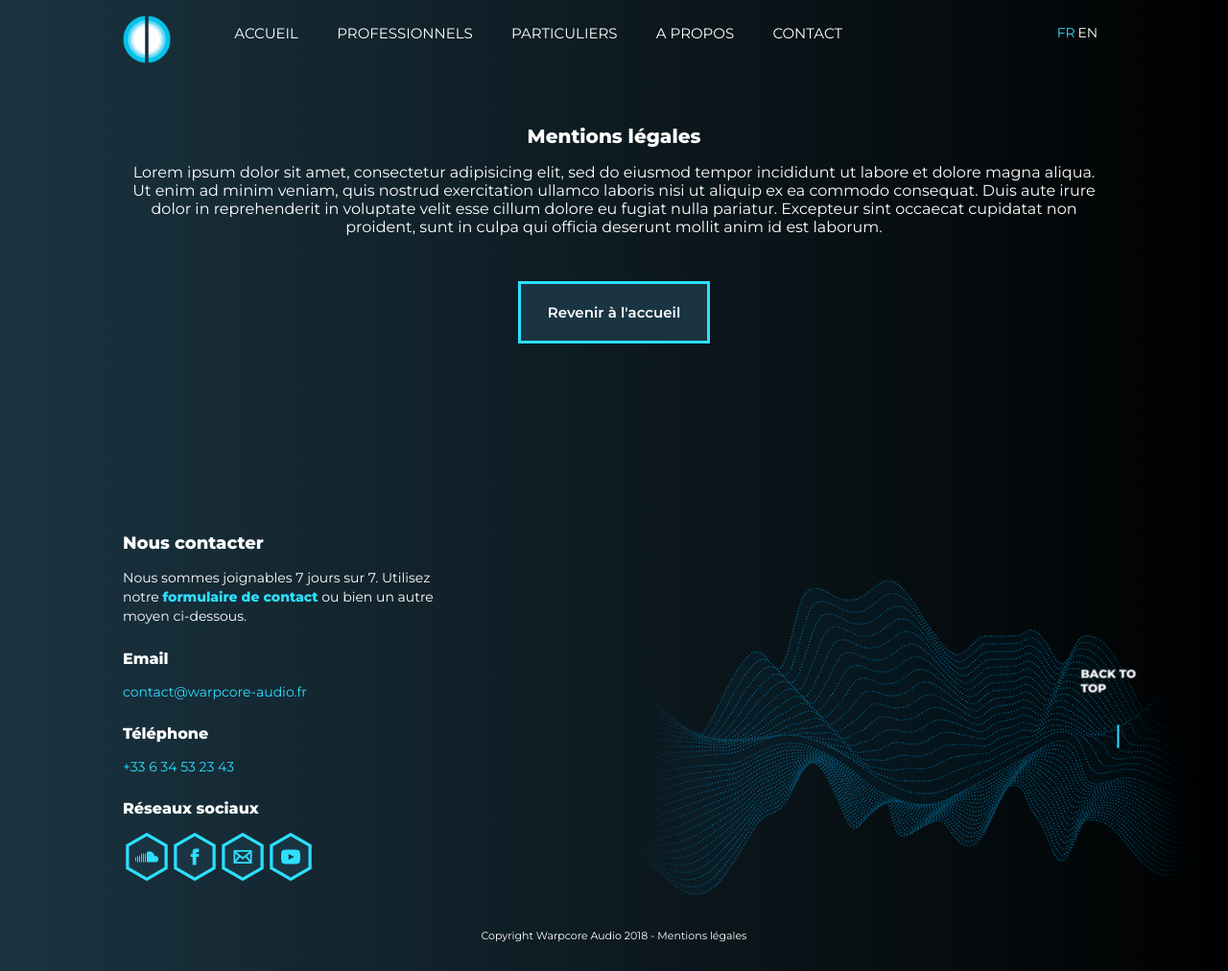
After one commit to alphonseb/warpcore_audio, a PHP site: page /legal.php in a window 1280 px wide. The commit adds this page. Shown: the whole page at 96% size. Run offline with PHP 8.4, Linux system fonts and the light colour scheme.

Commit message:
homepage modif

```diff
--- a/include/footer.php
+++ b/include/footer.php
@@ -21,7 +21,7 @@
             </ul>
           </div>
         </div>
-        <p class="legal">Copyright Warpcore Audio 2018 - <a href="#" title="Mentions légales">Mentions légales</a></p>
+        <p class="legal">Copyright Warpcore Audio 2018 - <a href="legal.php" title="Mentions légales">Mentions légales</a></p>
       </div>
       <div class="scroll">
         <div class="scroll-line">
--- /dev/null
+++ b/legal.php
@@ -0,0 +1,16 @@
+<?php
+$current = 'legal';
+include "include/header.php";
+  ?>
+
+    <main>
+      <div class="legal-container">
+        <h1>Mentions légales</h1>
+        <p>
+          Lorem ipsum dolor sit amet, consectetur adipisicing elit, sed do eiusmod tempor incididunt ut labore et dolore magna aliqua. Ut enim ad minim veniam, quis nostrud exercitation ullamco laboris nisi ut aliquip ex ea commodo consequat. Duis aute irure dolor in reprehenderit in voluptate velit esse cillum dolore eu fugiat nulla pariatur. Excepteur sint occaecat cupidatat non proident, sunt in culpa qui officia deserunt mollit anim id est laborum.
+        </p>
+        <a href="index.php" title="Accueil">Revenir à l'accueil</a>
+      </div>
+    </main>
+
+<?php include "include/footer.php" ?>
--- a/src/scss/app.scss
+++ b/src/scss/app.scss
@@ -6,3 +6,4 @@
 @import "footer";
 @import "professional";
 @import "contact";
+@import "legal";
--- a/styles/style.css
+++ b/styles/style.css
@@ -370,7 +370,7 @@ main .first-screen {
     color: #2CDFFF;
     width: 30%;
     margin: 0 auto;
-    margin-top: 1rem;
+    margin-top: 3rem;
     text-align: center;
     font-size: 2.5rem; }
   .services .services-categories {
@@ -720,7 +720,7 @@ main .first-screen {
   padding: 2rem;
   background: #1A3441;
   color: #fff;
-  width: 17%;
+  width: 15%;
   text-decoration: none;
   text-align: center;
   font-size: 1.5rem;
@@ -762,15 +762,16 @@ main .first-screen {
       display: block;
       text-decoration: none;
       background: #1A3441;
-      text-transform: uppercase;
       color: #fff;
       position: absolute;
       font-size: 1.4rem;
       font-weight: 600;
-      bottom: -1.7rem;
+      bottom: -2.8rem;
       left: 70%;
+      width: 15%;
+      text-align: center;
       outline: solid 3px #2CDFFF;
-      padding: 1rem 3rem;
+      padding: 2rem;
       transition: all 0.3s ease-in-out; }
       @media screen and (max-width: 900px) {
         .comments .comments-box a {
@@ -1086,4 +1087,28 @@ footer {
         background: #2CDFFF;
         color: #1A3441; }
 
+.legal-container {
+  width: 80%;
+  margin: 0 auto;
+  margin-top: 5rem;
+  color: #fff;
+  text-align: center; }
+  .legal-container a {
+    display: block;
+    padding: 2rem;
+    outline: solid 3px #2CDFFF;
+    background: #1A3441;
+    color: #fff;
+    text-decoration: none;
+    width: 15%;
+    margin: 0 auto;
+    margin-top: 5rem;
+    transition: all .3s ease-in-out;
+    text-align: center;
+    font-size: 1.5rem;
+    font-weight: 600; }
+  .legal-container a:hover {
+    background: #2CDFFF;
+    color: #1A3441; }
+
 /*# sourceMappingURL=style.css.map */
```
Also changed, not shown: src/scss/_home.scss (+6 -5 lines), src/scss/_legal.scss (added, +26 -0 lines), 1 other file.
